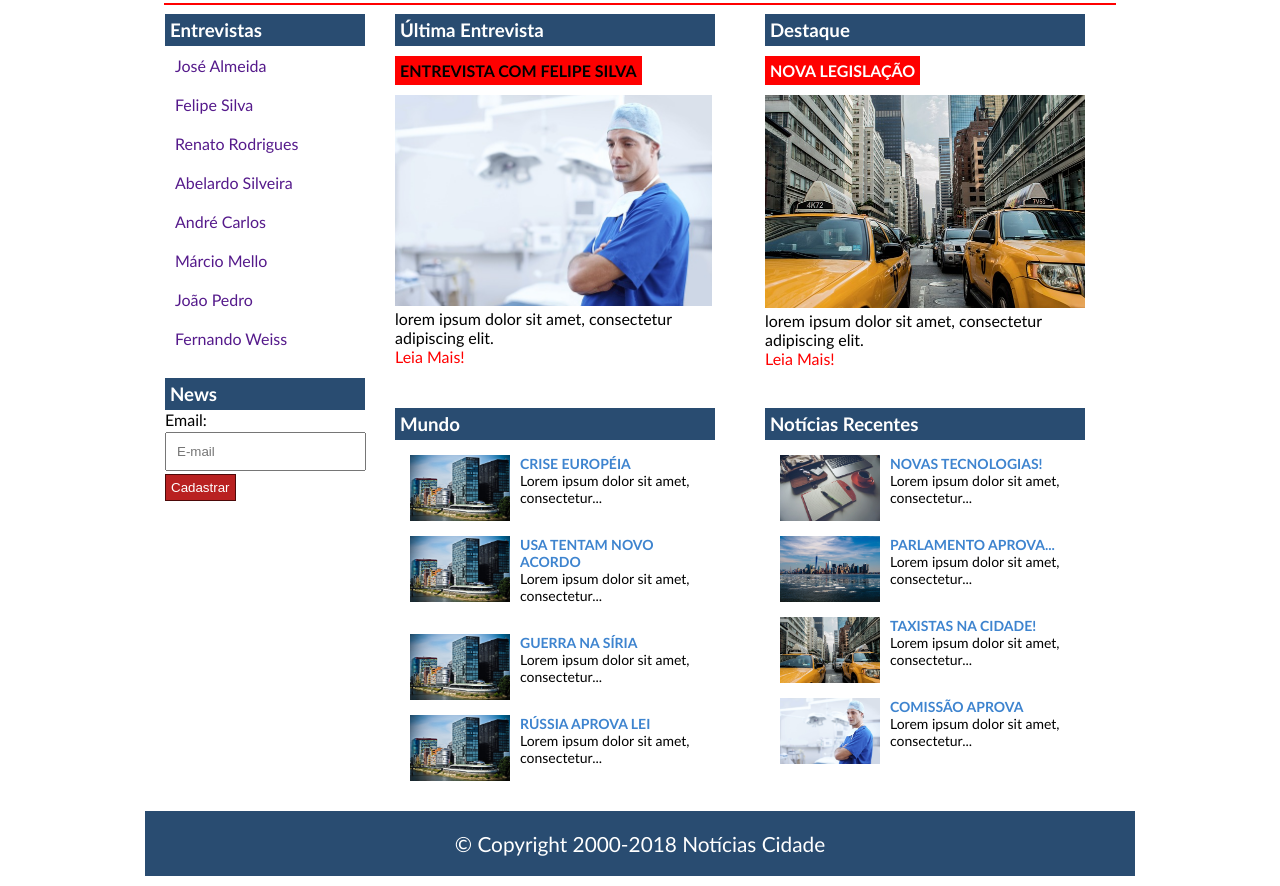
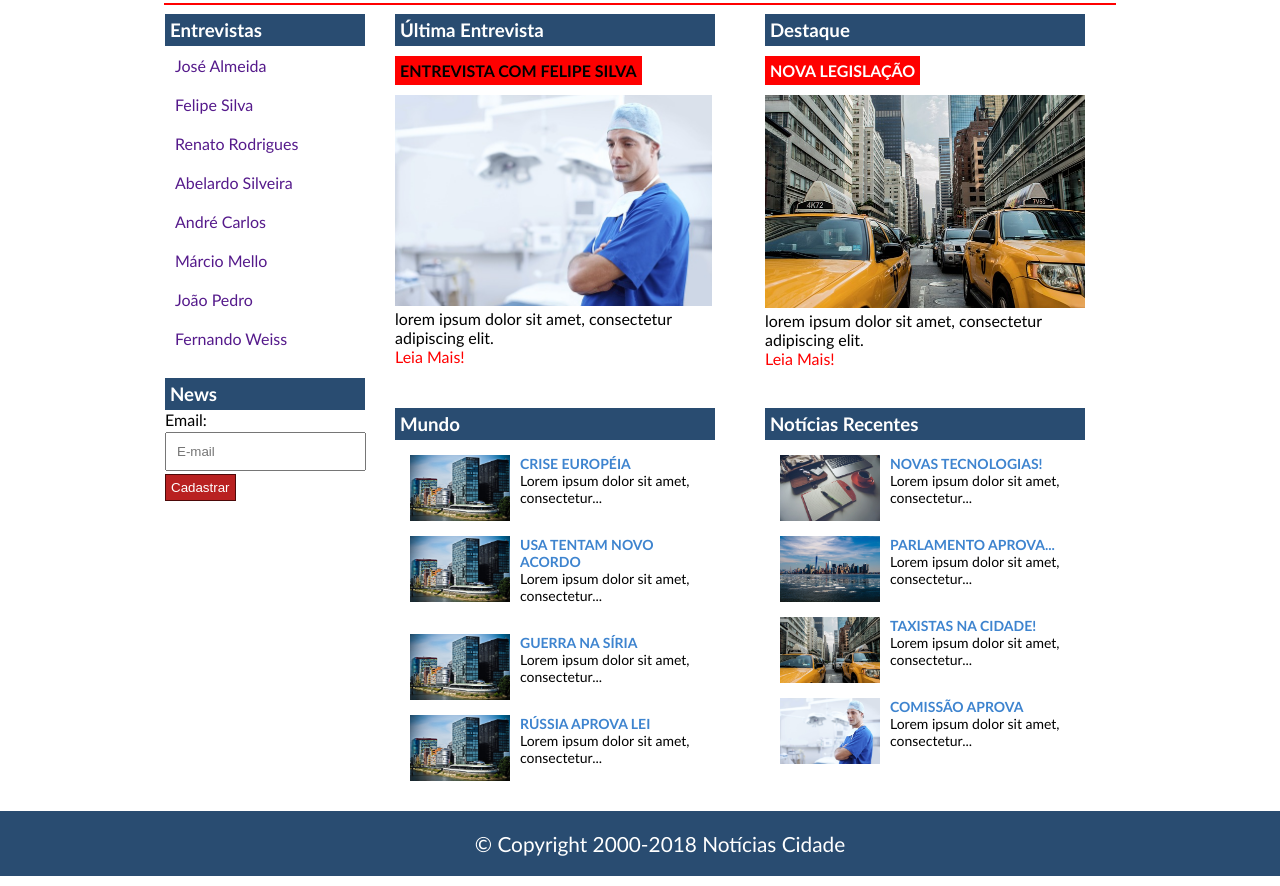
Before and after one commit to Christian-Vazz/Projeto-Noticias-Cidade, a plain HTML site: page index.html in a window 1280 px wide. Shown: the part 257-1143 px from the top of the page. Drawn offline with Linux system fonts and the light colour scheme.

Commit message:
fix ajusta espaçamento abaixo do rodapé

```diff
--- a/css/styles.css
+++ b/css/styles.css
@@ -166,12 +166,11 @@ main{
 
 footer {
     background-color: #294C71;
-    width: 950px;
+    width: 100%;
     color: white;
     font-size: 1.3em;
     padding: 20px;
     text-align: center;
     margin: 0 auto;
     clear: both;
-    margin-bottom: 10px;
 }
```
